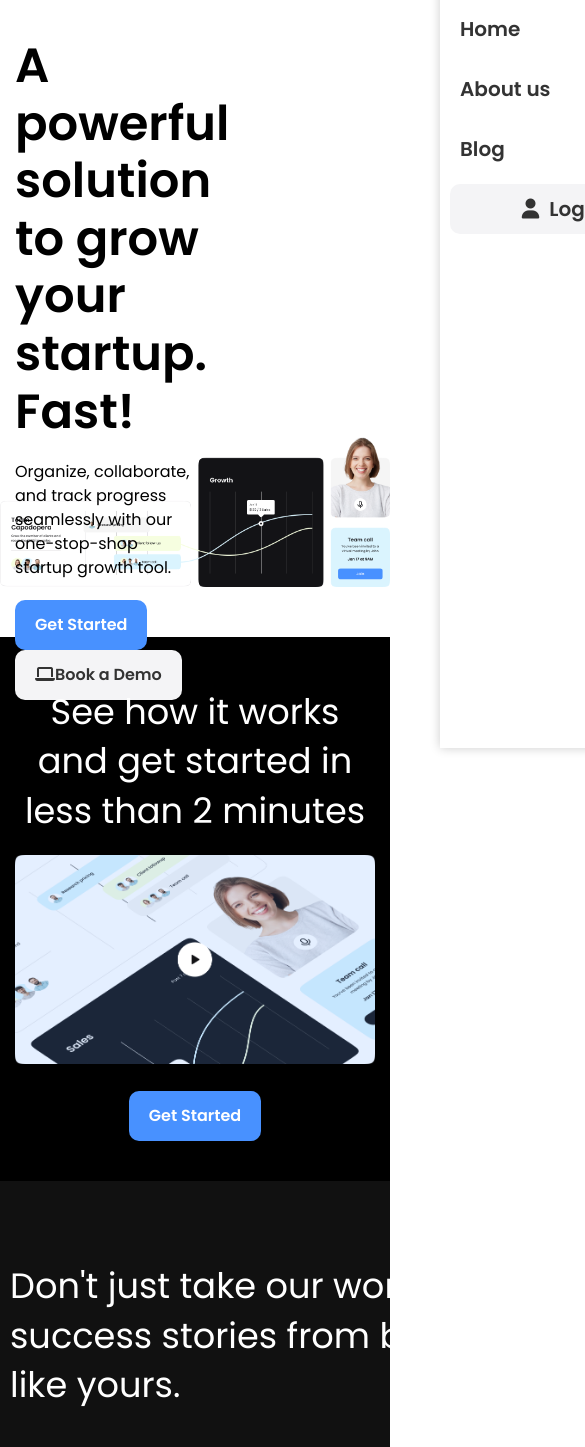
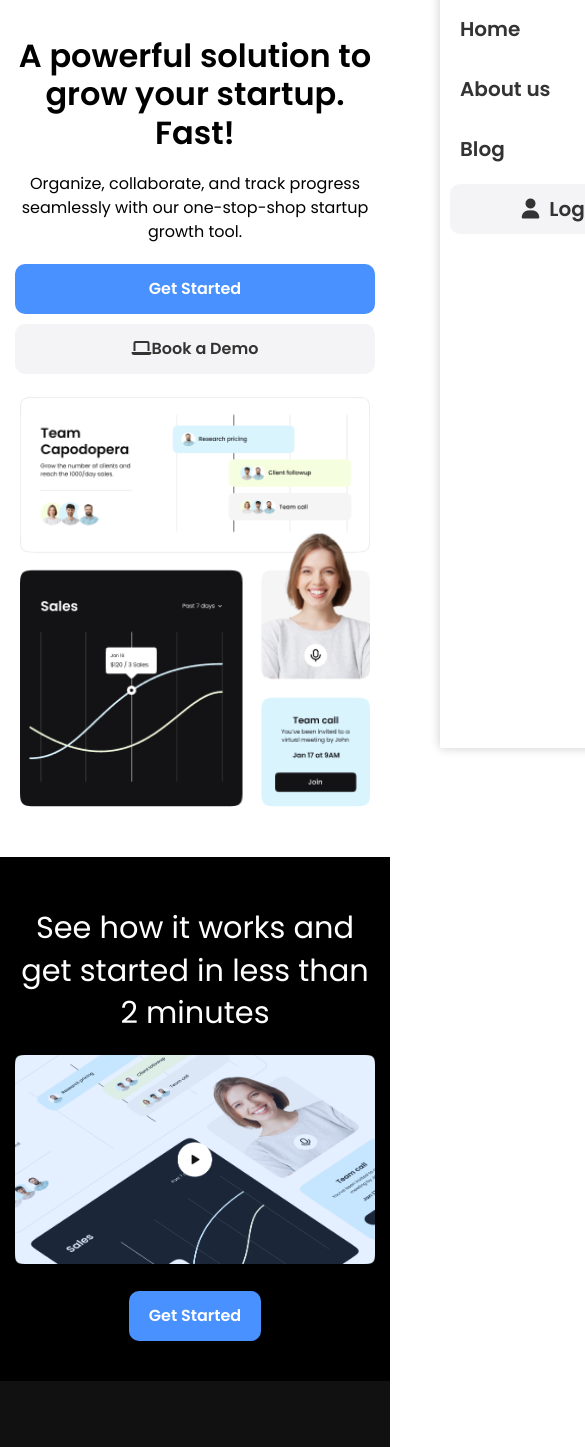
Before and after one commit to DjovannyP/saasWebsite, a plain HTML site: page index.html in a window 390 px wide. Shown: the part 96-1543 px from the top of the page, 585 px wide, since content can reach past the window. Drawn offline with Linux system fonts and the light colour scheme.

Commit message:
Media query on mobile version add

```diff
--- a/css/styles.css
+++ b/css/styles.css
@@ -14,6 +14,7 @@ body {
     font-size: 16px;
     line-height: 1.5;
     background: #fff;
+    overflow-x: hidden;
 }
 
 a {
@@ -426,7 +427,9 @@ img {
 
 /* Media Queries */
 @media (max-width: 960px) {
-
+    .text-xxl {
+        font-size: 2.5rem;
+    }
 }
 
 @media (max-width: 670px) {
@@ -437,8 +440,60 @@ img {
     .navbar .hamburger-button {
         display: block;
     }
+
+    .hero .container {
+        background: url('../images/hero-bg-mobile.png') no-repeat;
+        background-size: 350px;
+        background-position: bottom;
+        height: 770px;
+    }
+
+    .hero .hero-content,
+    .hero .hero-text {
+        width: 100%;
+        text-align: center;
+    }
+    .hero .hero-buttons .btn {
+        margin-bottom: 10px;
+        display: block;
+        width: 100%;
+    }
+
+    .testimonials .testimonials-heading {
+        max-width: 100%;
+        text-align: center;
+    }
+
+    .testimonials .testimonials-grid,
+    .pricing .pricing-grid,
+    .footer .footer-grid{
+        grid-template-columns: 1fr;
+    }
+
+    .footer .card {
+        margin-right: 0;
+    }
+
+    .footer .footer-grid > div {
+        text-align: center;
+    }
+
+    /* Text */
+    .text-xl {
+        font-size: 1.9rem;
+    }
+
+    .text-lg {
+        font-size: 1.5rem;
+    }
+
+    .text-md {
+        font-size: 1.1rem;
+    }
 }
 
 @media (max-width: 500px) {
-
+    .text-xxl {
+        font-size: 2rem;
+    }
 }
```
